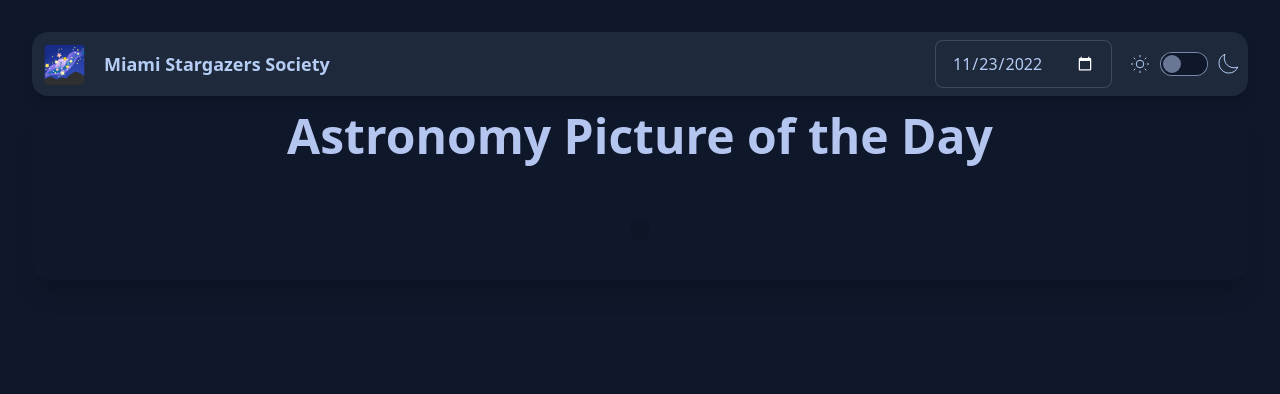
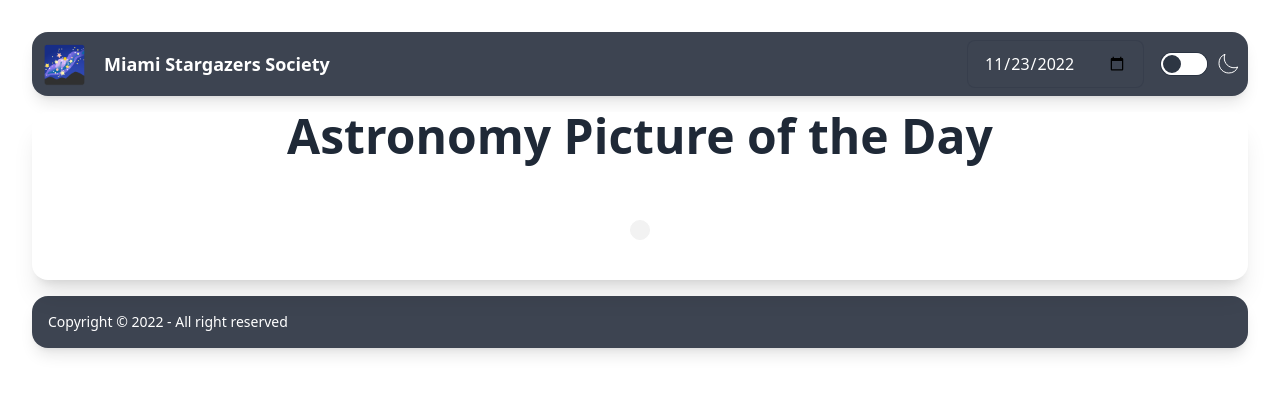
Before and after one commit to joselupianez/miami-stargazers-apod, a plain HTML site: page index.html in a window 1280 px wide. Drawn offline with nearby package versions, Linux system fonts and the light colour scheme; no server answers.

Commit message:
Updated README and dark theme

```diff
--- a/index.html
+++ b/index.html
@@ -1,5 +1,5 @@
 <!DOCTYPE html>
-<html lang="en" data-theme="night">
+<html lang="en" data-theme="light">
 	<head>
     	<meta charset="utf-8">
     	<meta name="description" content="This is where your description goes">
@@ -7,7 +7,6 @@
 		<title>Miami Stargazers Society</title>
 		<link href="https://cdn.jsdelivr.net/npm/daisyui@2.41.0/dist/full.css" rel="stylesheet" type="text/css" />
 		<script src="https://cdn.tailwindcss.com"></script>
-
 	</head>
 	<body>
 		<div class="container mx-auto max-w-8xl p-8 2xl:px-0">
@@ -25,12 +24,7 @@
 						<input id="date" type="date" class="input input-bordered w-full max-w-xs bg-neutral" />
 					</div>
 					<div class="flex-none">
-						<span class="pr-2 w-8">
-							<svg xmlns="http://www.w3.org/2000/svg" fill="none" viewBox="0 0 24 24" strokeWidth={1.5} stroke="currentColor" className="w-6 h-6">
-								<path strokeLinecap="round" strokeLinejoin="round" d="M12 3v2.25m6.364.386l-1.591 1.591M21 12h-2.25m-.386 6.364l-1.591-1.591M12 18.75V21m-4.773-4.227l-1.591 1.591M5.25 12H3m4.227-4.773L5.636 5.636M15.75 12a3.75 3.75 0 11-7.5 0 3.75 3.75 0 017.5 0z" />
-							</svg>
-						</span>
-						<input data-toggle-theme="night,light" type="checkbox" class="toggle toggle-primary" />
+						<input data-toggle-theme="light,dark" type="checkbox" class="toggle toggle-primary" />
 						<span class="pl-2 w-8">
 							<svg xmlns="http://www.w3.org/2000/svg" fill="none" viewBox="0 0 24 24" strokeWidth={1.5} stroke="currentColor" className="w-6 h-6">
 								<path strokeLinecap="round" strokeLinejoin="round" d="M21.752 15.002A9.718 9.718 0 0118 15.75c-5.385 0-9.75-4.365-9.75-9.75 0-1.33.266-2.597.748-3.752A9.753 9.753 0 003 11.25C3 16.635 7.365 21 12.75 21a9.753 9.753 0 009.002-5.998z" />
@@ -40,7 +34,7 @@
 				</nav>
 			</header>
 
-			<main class="w-full text-center pt-2">
+			<main class="w-full text-center py-2">
 				<div class="card bg-base-100 shadow-xl">
 					<h1 class="mb-5 text-5xl font-bold primary-content">Astronomy Picture of the Day</h1>
 					<figure>
@@ -54,6 +48,10 @@
 					</div>
 				</div>
 			</main>
+
+			<footer class="footer w-full mt-2 shadow-lg bg-neutral text-neutral-content rounded-box p-4">
+				<p>Copyright © 2022 - All right reserved</p>
+			</footer>
 		</div>
 
 		<script src="https://cdn.jsdelivr.net/npm/theme-change@2.0.2/index.js"></script>
```
Also changed, not shown: screenshot.png (added), 1 other file.
